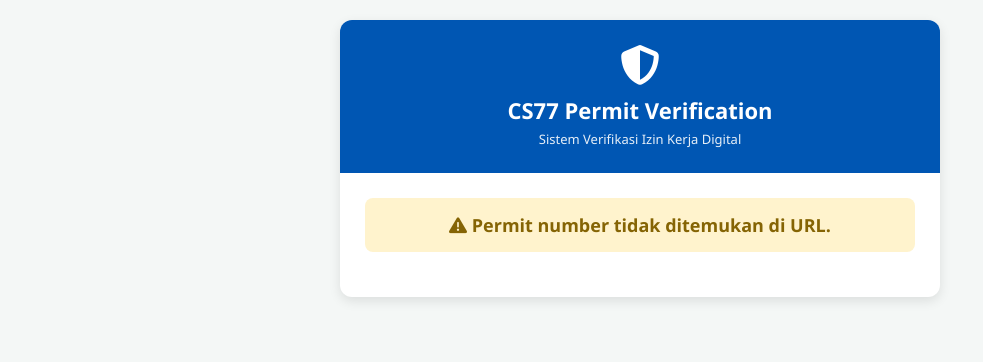
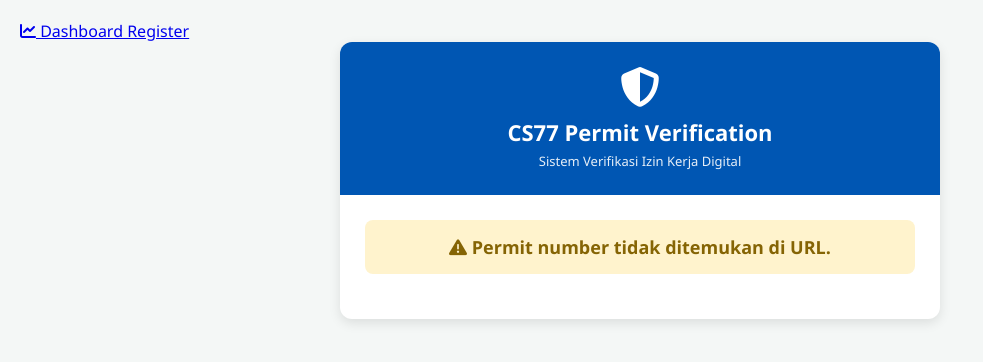
Before and after one commit to KhatwahAmam-Dev/permit, a plain HTML site: page verify.html in a window 1280 px wide. Shown: the whole page, without its empty margins (0-983 px from the left). Drawn offline with Linux system fonts and the light colour scheme.

Commit message:
Update verify.html

```diff
--- a/verify.html
+++ b/verify.html
@@ -61,6 +61,7 @@
     </style>
 </head>
 <body>
+    <a href="dashboard.html"><i class="fas fa-chart-line"></i> Dashboard Register</a>
     <div class="verify-container">
         <div class="verify-header">
             <i class="fas fa-shield-alt" style="font-size: 40px; margin-bottom: 10px;"></i>
```
